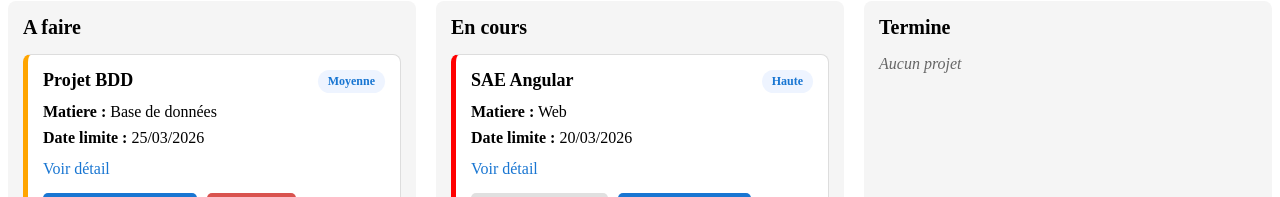
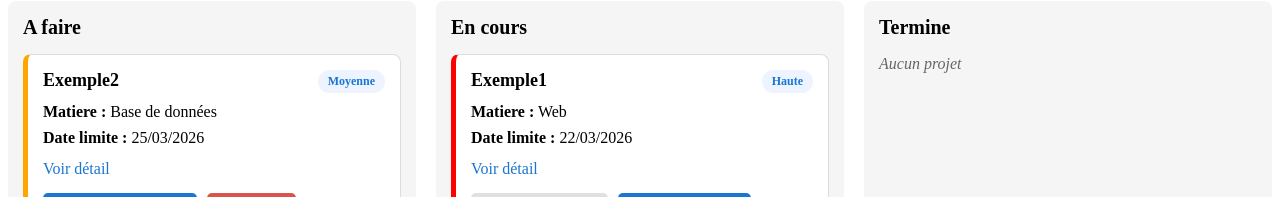
Before and after one commit to Sihtta/student-project-manager, an Angular app: page /projects in a window 1280 px wide. Shown: the part 148-345 px from the top of the page. Built offline with nearby package versions, Linux system fonts and the light colour scheme.

Commit message:
Ajout de commentaires

```diff
--- a/src/app/app.config.ts
+++ b/src/app/app.config.ts
@@ -5,6 +5,7 @@ import { AppRoutingModule } from './app-routing.module';
 export const appConfig: ApplicationConfig = {
   providers: [
     provideZoneChangeDetection({ eventCoalescing: true }),
+    // Rend le routing disponible dans l'application standalone.
     importProvidersFrom(AppRoutingModule)
   ]
 };
--- a/src/app/app.routes.ts
+++ b/src/app/app.routes.ts
@@ -15,11 +15,13 @@ export const routes: Routes = [
 
   { path: 'add-project', component: AddProjectComponent },
 
+  // Garde l'ancien chemin si un lien existe encore.
   { path: 'addProjects', redirectTo: 'add-project', pathMatch: 'full' },
 
   { path: 'stats', component: StatsComponent },
 
   { path: 'projects/edit/:id', component: AddProjectComponent },
 
+  // Redirige toute URL inconnue vers l'accueil.
   { path: '**', redirectTo: '' }
 ];
--- a/src/app/components/add-project/add-project.component.ts
+++ b/src/app/components/add-project/add-project.component.ts
@@ -35,6 +35,7 @@ export class AddProjectComponent implements OnInit {
   ) {}
 
   ngOnInit(): void {
+    // Structure du formulaire et regles de validation.
     this.projectForm = this.fb.group({
       title: ['', [Validators.required, Validators.minLength(3), Validators.maxLength(50)]],
       subject: ['', [Validators.required, Validators.minLength(2), Validators.maxLength(30)]],
@@ -44,12 +45,14 @@ export class AddProjectComponent implements OnInit {
       priority: ['Moyenne', [Validators.required]]
     });
 
+    // Si un id est present dans l'URL, on passe en mode edition.
     this.projectId = Number(this.route.snapshot.paramMap.get('id'));
 
     if (this.projectId) {
       const project = this.projectService.getProjectById(this.projectId);
 
       if (project) {
+        // Pre-remplit le formulaire avec les donnees du projet.
         this.projectForm.patchValue({
           title: project.title,
           subject: project.subject,
@@ -61,6 +64,7 @@ export class AddProjectComponent implements OnInit {
       }
     }
 
+    // Met le formulaire en observable pour l'apercu en direct.
     this.previewProject$ = this.projectForm.valueChanges.pipe(
       startWith(this.projectForm.value),
       map(formValue => ({
@@ -91,6 +95,7 @@ export class AddProjectComponent implements OnInit {
     const selectedDate = new Date(dateValue);
     const today = new Date();
 
+    // Compare uniquement le jour, pas l'heure.
     selectedDate.setHours(0, 0, 0, 0);
     today.setHours(0, 0, 0, 0);
 
@@ -99,6 +104,7 @@ export class AddProjectComponent implements OnInit {
 
   onSubmit(): void {
     if (this.projectForm.valid) {
+      // Le meme formulaire sert pour l'ajout et la modification.
       if (this.projectId) {
         this.projectService.updateProject({
           id: this.projectId,
--- a/src/app/components/home/home.component.ts
+++ b/src/app/components/home/home.component.ts
@@ -62,18 +62,21 @@ export class HomeComponent {
   }
 
   get nextProject(): Project | undefined {
+    // Ignore les projets termines pour trouver la prochaine priorite.
     const activeProjects = this.projects.filter(project => project.status !== 'Terminé');
 
     if (activeProjects.length === 0) {
       return undefined;
     }
 
+    // Trie par date limite croissante et garde le plus proche.
     return activeProjects.sort((a, b) =>
       new Date(a.deadline).getTime() - new Date(b.deadline).getTime()
     )[0];
   }
 
   get dynamicMessage(): string {
+    // Adapte le message selon l'etat actuel des projets.
     if (this.totalProjects === 0) {
       return 'Aucun projet n’est encore enregistré.';
     }
--- a/src/app/components/project-card/project-card.component.html
+++ b/src/app/components/project-card/project-card.component.html
@@ -14,6 +14,7 @@
     Voir détail
   </a>
 
+  <!-- Les actions affichees changent selon la colonne du projet. -->
   <div class="card-actions">
     @if (canMoveBackward) {
       <button class="action-button back-button" (click)="onMoveBackward()">
--- a/src/app/components/project-detail/project-detail.component.ts
+++ b/src/app/components/project-detail/project-detail.component.ts
@@ -22,6 +22,7 @@ export class ProjectDetailComponent {
     private projectService: ProjectService,
     private location: Location
   ) {
+    // Lit l'id dans l'URL pour charger le bon projet.
 
     const id = Number(this.route.snapshot.paramMap.get('id'));
 
@@ -30,6 +31,7 @@ export class ProjectDetailComponent {
   }
 
   goBack(): void {
+      // Revient a la page precedente.
       this.location.back();
   }
 
--- a/src/app/components/project-list/project-list.component.ts
+++ b/src/app/components/project-list/project-list.component.ts
@@ -15,10 +15,12 @@ export class ProjectListComponent {
   projects: Project[] = [];
 
   constructor(private projectService: ProjectService) {
+    // Charge la liste une fois depuis le service.
     this.projects = this.projectService.getProjects();
   }
 
   get todoProjects(): Project[] {
+    // Separe les projets par statut pour les colonnes.
     return this.projects.filter(project => project.status === 'À faire');
   }
 
@@ -45,6 +47,7 @@ export class ProjectListComponent {
   deleteProject(id: number): void {
     if (confirm('Supprimer ce projet ?')) {
       this.projectService.deleteProject(id);
+      // Recharge la reference apres suppression.
       this.projects = this.projectService.getProjects();
     }
   }
--- a/src/app/components/stats/stats.component.ts
+++ b/src/app/components/stats/stats.component.ts
@@ -25,6 +25,7 @@ export class StatsComponent implements OnInit {
   constructor(private projectService: ProjectService) {}
 
   ngOnInit(): void {
+    // Recupere les projets avant de calculer les indicateurs.
     this.projects = this.projectService.getProjects();
     this.calculateStats();
   }
@@ -44,6 +45,7 @@ export class StatsComponent implements OnInit {
       project => project.status === 'Terminé'
     ).length;
 
+    // Compte les projets proches de l'echeance et non termines.
     this.urgentProjectsCount = this.projects.filter(project => {
       const today = new Date();
       today.setHours(0, 0, 0, 0);
@@ -57,6 +59,7 @@ export class StatsComponent implements OnInit {
       return diffDays >= 0 && diffDays <= 7 && project.status !== 'Terminé';
     }).length;
 
+    // Calcule un pourcentage global d'avancement.
     if (this.totalProjects > 0) {
       this.completionRate = Math.round(
         (this.doneProjects / this.totalProjects) * 100
--- a/src/app/directives/priority-color.directive.ts
+++ b/src/app/directives/priority-color.directive.ts
@@ -9,6 +9,7 @@ export class PriorityColorDirective {
   @HostBinding('class.priority-low') isLow = false;
 
   @Input() set appPriorityColor(value: string) {
+    // Active la classe CSS liee a la priorite recue.
     this.isHigh = value === 'Haute';
     this.isMedium = value === 'Moyenne';
     this.isLow = value === 'Basse';
--- a/src/app/pipes/urgent-project.pipe.ts
+++ b/src/app/pipes/urgent-project.pipe.ts
@@ -9,6 +9,7 @@ export class UrgentProjectPipe implements PipeTransform {
   transform(projects: Project[]): Project[] {
     const today = new Date();
 
+    // Garde les projets a echeance proche et non termines.
     return projects.filter(project => {
       const deadline = new Date(project.deadline);
       const diffTime = deadline.getTime() - today.getTime();
--- a/src/app/services/project.service.ts
+++ b/src/app/services/project.service.ts
@@ -7,19 +7,20 @@ import { Project } from '../models/project.model';
 export class ProjectService {
   private storageKey = 'projects';
 
+  // Donnees initiales au premier lancement.
   private projects: Project[] = [
     {
       id: 1,
-      title: 'SAE Angular',
+      title: 'Exemple1',
       subject: 'Web',
       description: 'Créer une application Angular',
-      deadline: '2026-03-20',
+      deadline: '2026-03-22',
       status: 'En cours',
       priority: 'Haute'
     },
     {
       id: 2,
-      title: 'Projet BDD',
+      title: 'Exemple2',
       subject: 'Base de données',
       description: 'Faire le schéma relationnel',
       deadline: '2026-03-25',
@@ -29,6 +30,7 @@ export class ProjectService {
   ];
 
   constructor() {
+    // Recharge les donnees sauvegardees si elles existent.
     this.loadProjects();
   }
 
@@ -42,6 +44,7 @@ export class ProjectService {
 
   addProject(projectData: Omit<Project, 'id'>): void {
     const newProject: Project = {
+      // Genere un id a partir du plus grand id existant.
       id: this.projects.length > 0
         ? Math.max(...this.projects.map(project => project.id)) + 1
         : 1,
@@ -62,6 +65,7 @@ export class ProjectService {
   }
 
   private saveProjects(): void {
+    // Sauvegarde la liste dans le navigateur.
     localStorage.setItem(this.storageKey, JSON.stringify(this.projects));
   }
 
@@ -83,6 +87,7 @@ export class ProjectService {
     const storedProjects = localStorage.getItem(this.storageKey);
 
     if (storedProjects) {
+      // Recharge les projets deja stockes localement.
       this.projects = JSON.parse(storedProjects);
     } else {
       this.saveProjects();
```
